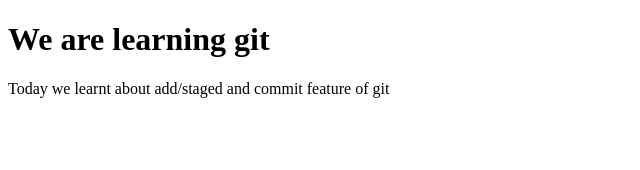
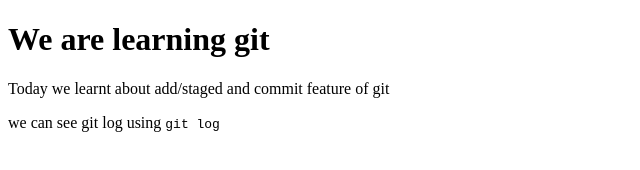
Before and after one commit to prafullchvn/github-tutorial, a plain HTML site: page index.html in a window 1280 px wide. Shown: the whole page, without its empty margins (0-640 px from the left). Drawn offline with Linux system fonts and the light colour scheme.

Commit message:
Add one more line in index.html

```diff
--- a/index.html
+++ b/index.html
@@ -6,5 +6,6 @@
   <body>
     <h1>We are learning git</h1>
     <p>Today we learnt about add/staged and commit feature of git</p>
+    <p>we can see git log using <code>git log</code></p>
   </body>
 </html>
```
